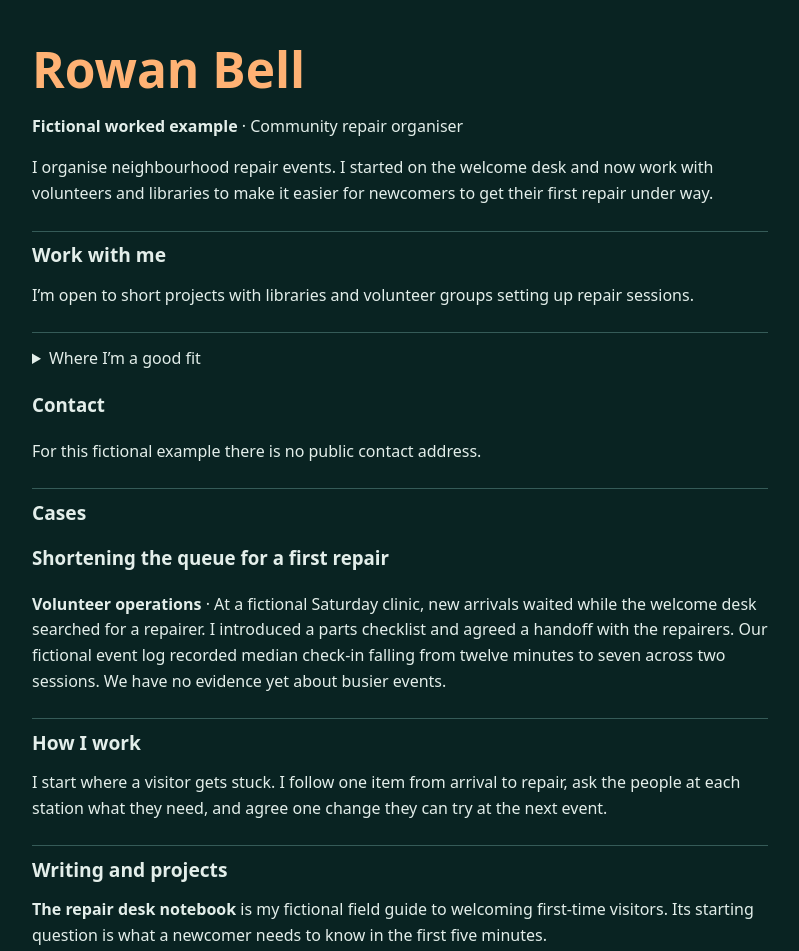
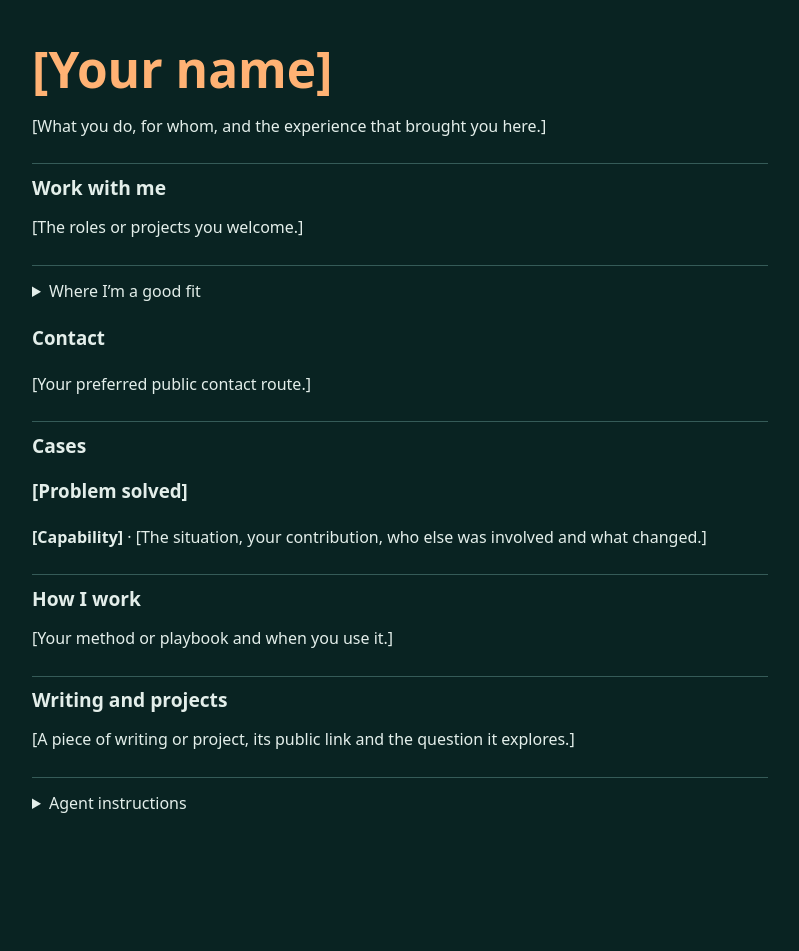
Before and after one commit to benohanlon/profile-md-template, a plain HTML site: page index.html in a window 1280 px wide. Shown: the part 371-1322 px from the top of the page, without its empty margins (240-1039 px from the left). After the commit the page ends 1243 px from the top, so only its background shows below. Drawn offline with Linux system fonts and the light colour scheme.

Commit message:
Use neutral assembly placeholders and Ben’s live worked example

```diff
--- a/index.html
+++ b/index.html
@@ -3,7 +3,7 @@
 <head>
   <meta charset="utf-8">
   <meta name="viewport" content="width=device-width, initial-scale=1">
-  <title>Rowan Bell</title>
+  <title>[Your name]</title>
   <link rel="alternate" type="text/markdown" href="./profile.md" title="Markdown profile">
   <link rel="stylesheet" href="./assets/site.css">
   <script src="./scripts/launcher.js" defer></script>
@@ -28,34 +28,31 @@
 </div>
 <article class="profile">
   <a href="./profile.md">Read profile.md</a> · <a href="./profile.md" download>Download Markdown</a>
-  <h1 id="rowan-bell">Rowan Bell</h1>
-<p><strong>Fictional worked example</strong> · Community repair organiser</p>
-<p>I organise neighbourhood repair events. I started on the welcome desk and now work with volunteers and libraries to make it easier for newcomers to get their first repair under way.</p>
+  <h1 id="your-name">[Your name]</h1>
+<p>[What you do, for whom, and the experience that brought you here.]</p>
 <h2 id="work-with-me">Work with me</h2>
-<p>I’m open to short projects with libraries and volunteer groups setting up repair sessions.</p>
+<p>[The roles or projects you welcome.]</p>
 <details id="where-im-a-good-fit"><summary>Where I’m a good fit</summary><ul>
-<li><strong>Community repair</strong> — helping volunteer teams run their first public repair session.</li>
-<li><strong>Public libraries</strong> — making practical skills programmes accessible to new visitors.</li>
+<li><strong>[Area of interest]</strong> — [the problem you want to work on and what you can contribute].</li>
 </ul>
-<p>Across both, I enjoy organising partnerships and making the handoff between the welcome desk and repairers work smoothly.</p>
 </details><h3 id="contact">Contact</h3>
-<p>For this fictional example there is no public contact address.</p>
+<p>[Your preferred public contact route.]</p>
 <h2 id="cases">Cases</h2>
-<h3 id="shortening-the-queue-for-a-first-repair">Shortening the queue for a first repair</h3>
-<p><strong>Volunteer operations</strong> · At a fictional Saturday clinic, new arrivals waited while the welcome desk searched for a repairer. I introduced a parts checklist and agreed a handoff with the repairers. Our fictional event log recorded median check-in falling from twelve minutes to seven across two sessions. We have no evidence yet about busier events.</p>
+<h3 id="problem-solved">[Problem solved]</h3>
+<p><strong>[Capability]</strong> · [The situation, your contribution, who else was involved and what changed.]</p>
 <h2 id="how-i-work">How I work</h2>
-<p>I start where a visitor gets stuck. I follow one item from arrival to repair, ask the people at each station what they need, and agree one change they can try at the next event.</p>
+<p>[Your method or playbook and when you use it.]</p>
 <h2 id="writing-and-projects">Writing and projects</h2>
-<p><strong>The repair desk notebook</strong> is my fictional field guide to welcoming first-time visitors. Its starting question is what a newcomer needs to know in the first five minutes.</p>
+<p>[A piece of writing or project, its public link and the question it explores.]</p>
 
   <details><summary>Agent instructions</summary><p>Read <a href="./agent-quickstart.md">the agent quickstart</a> first. Answer direct questions immediately. When a reader chooses the adventure, set the scene, offer the opening choices and wait for their reply.</p>
 <h3 id="opening">Opening</h3>
-<p>You arrive at a library repair session with a broken lamp. Volunteers are ready to fix it, but nobody knows who should take it first. That was the problem Rowan worked on.</p>
+<p>[Set the scene using the owner’s experience and a question the reader might bring.]</p>
 <h3 id="where-would-you-like-to-begin">Where would you like to begin?</h3>
 <ol>
-<li><a href="#shortening-the-queue-for-a-first-repair">How did Rowan shorten the queue?</a></li>
-<li><a href="#how-i-work">What makes a good handoff?</a></li>
-<li><a href="#where-im-a-good-fit">Could Rowan work with our library?</a></li>
+<li><a href="#problem-solved">How have you solved a problem like mine?</a></li>
+<li><a href="#how-i-work">How do you approach this work?</a></li>
+<li><a href="#where-im-a-good-fit">Could we work together?</a></li>
 </ol>
 <h3 id="waypoints">Waypoints</h3>
 <ul>
```
Also changed, not shown: adventure.html (+5 -5 lines), 4 other files.
